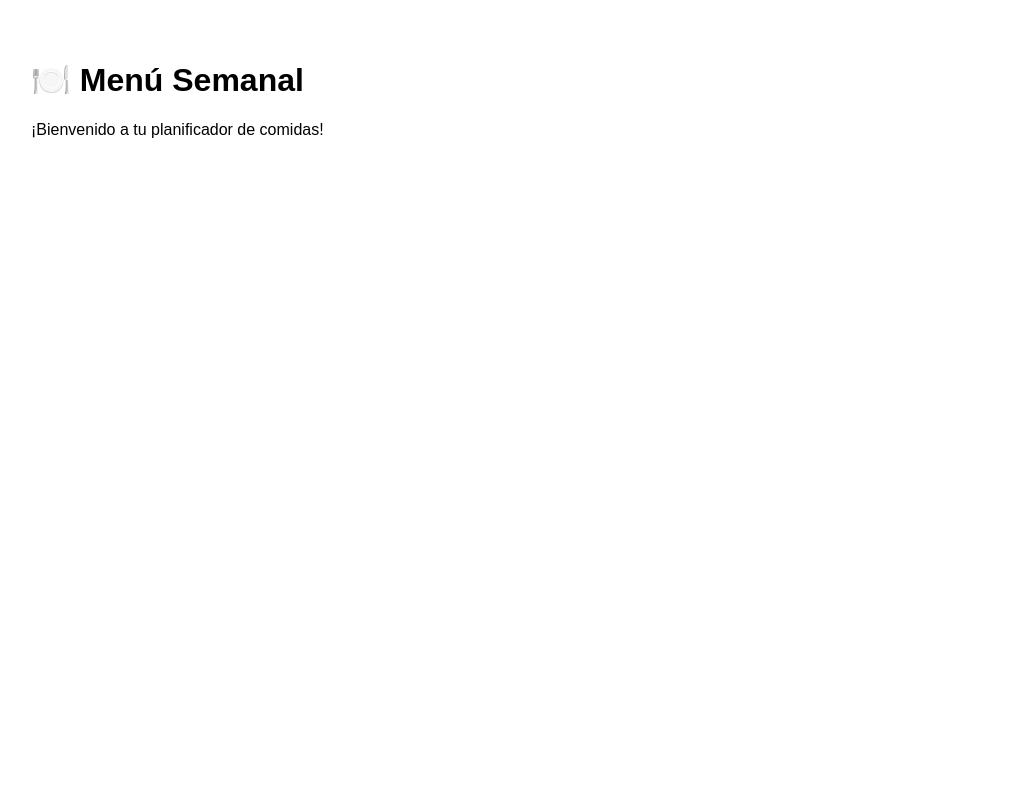
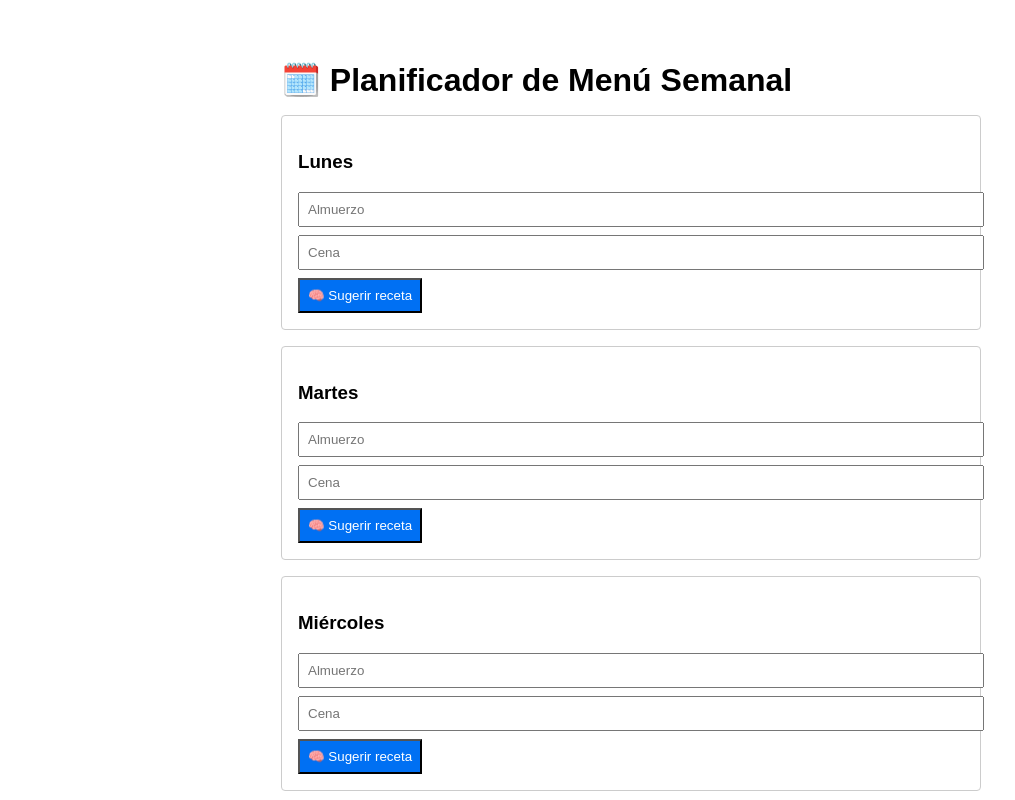
Before and after one commit to Campete17/menu-semanal-nuevo, a Next.js app: page / in a window 1280 px wide. Shown: the top 800 px of the page, without its empty margins (9-1024 px from the left). Built offline with nearby package versions, Linux system fonts and the light colour scheme.

Commit message:
Add files via upload

```diff
--- a/components/MenuSemana.js
+++ b/components/MenuSemana.js
@@ -1,39 +1,33 @@
 import { useState } from "react";
 
 const dias = ["Lunes", "Martes", "Miércoles", "Jueves", "Viernes", "Sábado", "Domingo"];
+const recetasEjemplo = ["Espaguetis a la boloñesa", "Pollo al horno", "Tortilla de patatas", "Ensalada", "Lentejas", "Pizza", "Arroz con verduras"];
 
 export default function MenuSemana() {
-  const [menu, setMenu] = useState(
-    dias.map(() => ({ almuerzo: "", cena: "" }))
-  );
+  const [menu, setMenu] = useState(dias.map(() => ({ almuerzo: "", cena: "" })));
 
-  const handleChange = (index, campo, valor) => {
-    const nuevoMenu = [...menu];
-    nuevoMenu[index][campo] = valor;
-    setMenu(nuevoMenu);
+  const handleChange = (i, campo, val) => {
+    const newMenu = [...menu];
+    newMenu[i][campo] = val;
+    setMenu(newMenu);
+  };
+
+  const sugerirReceta = i => {
+    const receta = recetasEjemplo[Math.floor(Math.random()*recetasEjemplo.length)];
+    const newMenu = [...menu];
+    if (!newMenu[i].almuerzo) newMenu[i].almuerzo = receta;
+    else newMenu[i].cena = receta;
+    setMenu(newMenu);
   };
 
   return (
     <div style={{ display: 'grid', gap: '1rem' }}>
-      {dias.map((dia, index) => (
-        <div key={dia} style={{ border: '1px solid #ccc', borderRadius: '0.5rem', padding: '1rem' }}>
-          <h3 style={{ marginBottom: '0.5rem' }}>{dia}</h3>
-          <div style={{ display: 'flex', flexDirection: 'column', gap: '0.5rem' }}>
-            <input
-              type="text"
-              placeholder="Almuerzo"
-              value={menu[index].almuerzo}
-              onChange={(e) => handleChange(index, "almuerzo", e.target.value)}
-              style={{ padding: '0.5rem', borderRadius: '0.25rem', border: '1px solid #ccc' }}
-            />
-            <input
-              type="text"
-              placeholder="Cena"
-              value={menu[index].cena}
-              onChange={(e) => handleChange(index, "cena", e.target.value)}
-              style={{ padding: '0.5rem', borderRadius: '0.25rem', border: '1px solid #ccc' }}
-            />
-          </div>
+      {dias.map((dia,i) => (
+        <div key={i} style={{border:'1px solid #ccc',padding:'1rem',borderRadius:'4px'}}>
+          <h3>{dia}</h3>
+          <input type="text" placeholder="Almuerzo" value={menu[i].almuerzo} onChange={e=>handleChange(i,'almuerzo',e.target.value)} style={{width:'100%',padding:'0.5rem'}} />
+          <input type="text" placeholder="Cena" value={menu[i].cena} onChange={e=>handleChange(i,'cena',e.target.value)} style={{width:'100%',padding:'0.5rem',marginTop:'0.5rem'}} />
+          <button onClick={()=>sugerirReceta(i)} style={{marginTop:'0.5rem',padding:'0.5rem',background:'#0070f3',color:'white'}}>🧠 Sugerir receta</button>
         </div>
       ))}
     </div>
--- a/next.config.js
+++ b/next.config.js
@@ -1 +1,6 @@
-module.exports = { reactStrictMode: true };
+/** @type {import('next').NextConfig} */
+const nextConfig = {
+  reactStrictMode: true,
+};
+
+module.exports = nextConfig;
--- a/package.json
+++ b/package.json
@@ -1,8 +1,6 @@
-
 {
   "name": "menu-semanal",
   "version": "1.0.0",
-  "private": true,
   "scripts": {
     "dev": "next dev",
     "build": "next build",
--- a/pages/index.js
+++ b/pages/index.js
@@ -1,9 +1,16 @@
+import Head from "next/head";
+import MenuSemana from "../components/MenuSemana";
 
 export default function Home() {
   return (
-    <main style={{ padding: '2rem', fontFamily: 'sans-serif' }}>
-      <h1>🍽️ Menú Semanal</h1>
-      <p>¡Bienvenido a tu planificador de comidas!</p>
-    </main>
+    <>
+      <Head>
+        <title>🍽️ Menú Semanal</title>
+      </Head>
+      <main style={{ padding: '2rem', fontFamily: 'sans-serif', maxWidth: '700px', margin: 'auto' }}>
+        <h1 style={{ fontSize: '2rem', fontWeight: 'bold', marginBottom: '1rem' }}>🗓️ Planificador de Menú Semanal</h1>
+        <MenuSemana />
+      </main>
+    </>
   );
 }
```
